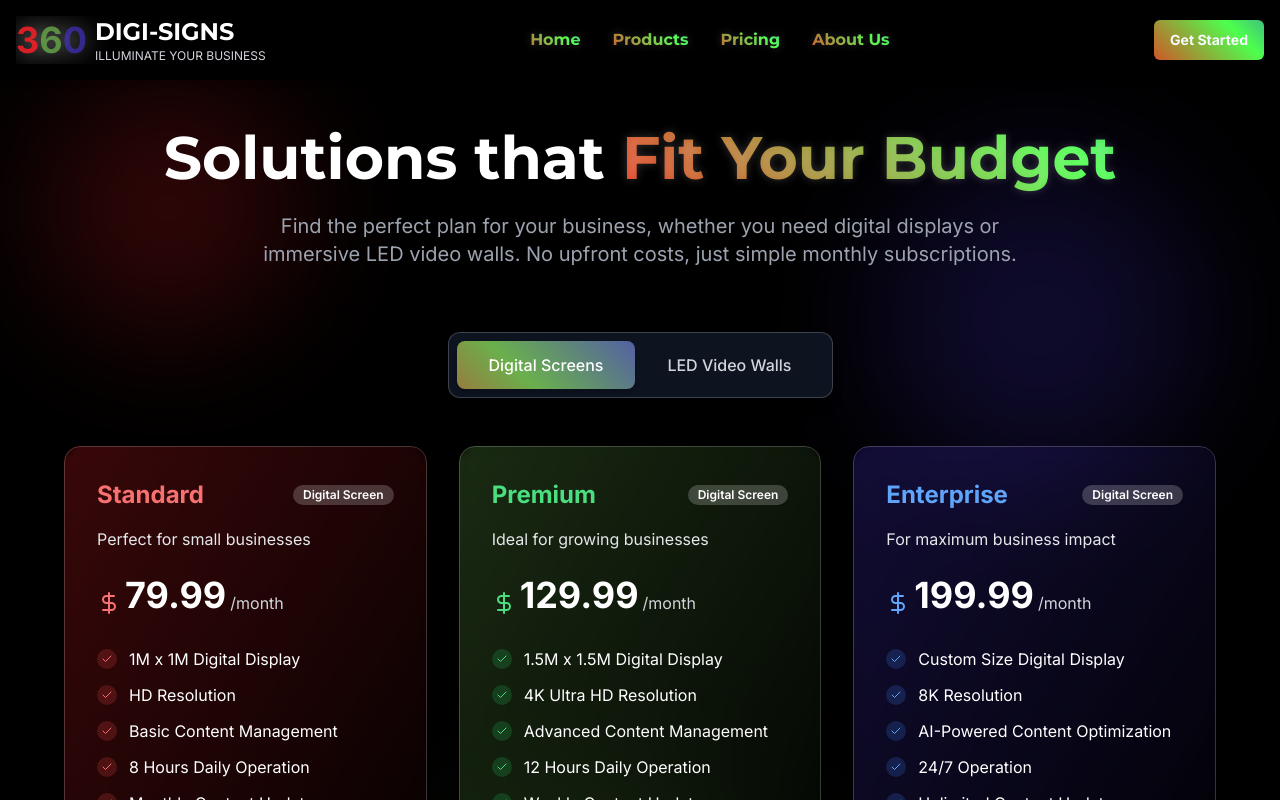
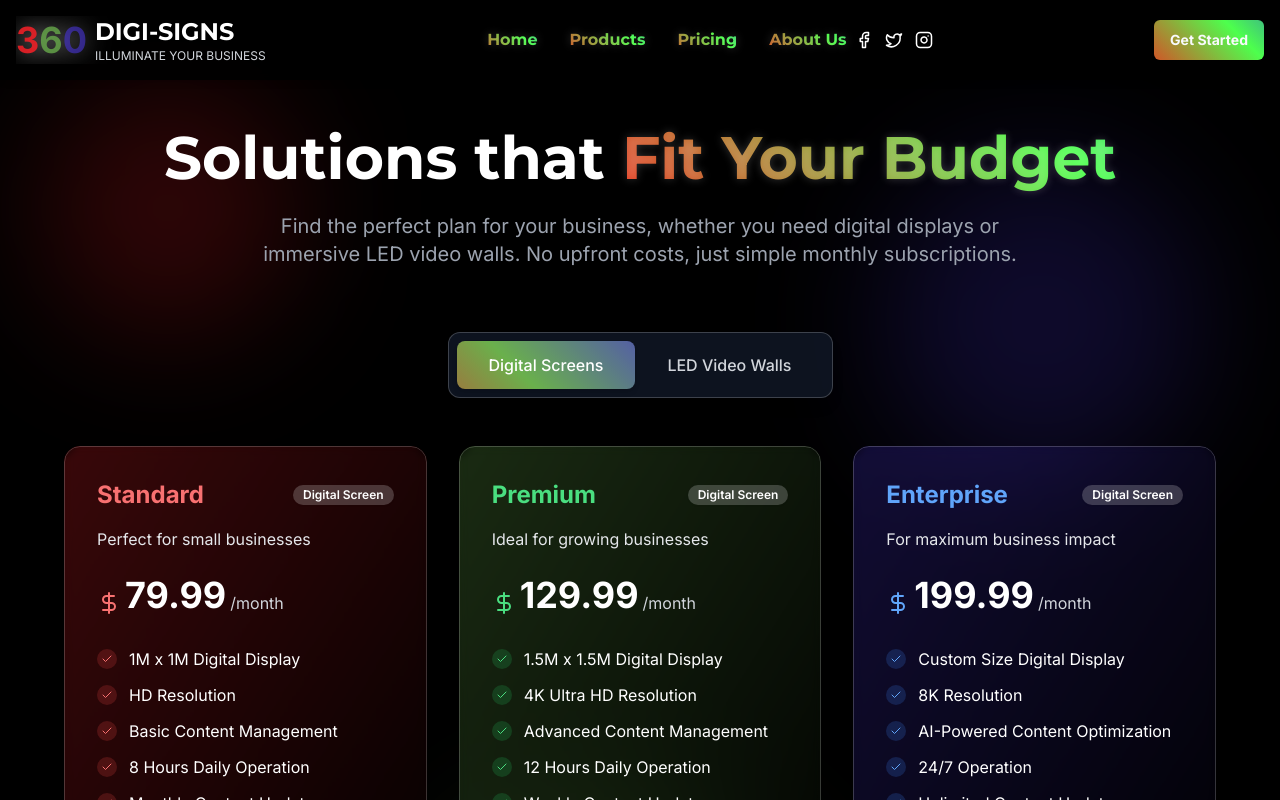
Before and after one commit to Admin360DigiSigns/glow-screen-subscription-hub, a React (Vite) app: page /pricing in a window 1280 px wide. Shown: the top 800 px of the page. Built offline with nearby package versions, Linux system fonts and the light colour scheme.

Commit message:
Add social media icons to navbar
Add Facebook, X, and Instagram icons next to the "About Us" link in the navbar.

```diff
--- a/src/components/Navbar.tsx
+++ b/src/components/Navbar.tsx
@@ -1,6 +1,6 @@
 
 import { useState } from "react";
-import { Menu, X } from "lucide-react";
+import { Menu, X, Facebook, Twitter, Instagram } from "lucide-react";
 import { Button } from "@/components/ui/button";
 import { Link } from "react-router-dom";
 import { Dialog, DialogTrigger, DialogContent } from "@/components/ui/dialog";
@@ -32,11 +32,24 @@ const Navbar = () => {
           {/* Desktop Navigation - Centered with white text */}
           <div className="hidden md:flex items-center justify-center font-large flex-1 font-bold">
             <div className="flex space-x-8">
-              <span className="text-rgb-animated font-display"  font-bold ><Link to="/" >Home</Link></span>
-              <span className="text-rgb-animated font-display "font-bold><Link to="/products" >Products</Link></span>
+              <span className="text-rgb-animated font-display" font-bold><Link to="/">Home</Link></span>
+              <span className="text-rgb-animated font-display" font-bold><Link to="/products">Products</Link></span>
 
-              <span className="text-rgb-animated font-display"font-bold><Link to="/pricing" >Pricing</Link></span>
-              <span className="text-rgb-animated font-display" font-bold><a href="/#showcase" >About Us</a></span>
+              <span className="text-rgb-animated font-display" font-bold><Link to="/pricing">Pricing</Link></span>
+              <div className="flex items-center space-x-2">
+                <span className="text-rgb-animated font-display" font-bold><a href="/#showcase">About Us</a></span>
+                <div className="flex items-center space-x-3 ml-2 social-icons-container">
+                  <a href="https://facebook.com" target="_blank" rel="noopener noreferrer" className="social-icon facebook hover:scale-110 transition-transform">
+                    <Facebook size={18} className="text-white hover:text-[#4267B2] transition-colors" />
+                  </a>
+                  <a href="https://twitter.com" target="_blank" rel="noopener noreferrer" className="social-icon twitter hover:scale-110 transition-transform">
+                    <Twitter size={18} className="text-white hover:text-[#1DA1F2] transition-colors" />
+                  </a>
+                  <a href="https://instagram.com" target="_blank" rel="noopener noreferrer" className="social-icon instagram hover:scale-110 transition-transform">
+                    <Instagram size={18} className="text-white hover:text-[#E1306C] transition-colors" />
+                  </a>
+                </div>
+              </div>
             </div>
           </div>
 
@@ -75,6 +88,17 @@ const Navbar = () => {
           <Link to="/products" className="block px-3 py-2 rounded-md text-base font-display font-bold text-white hover:bg-gray-900 animate-glow-pulse">Products</Link>
           <Link to="/pricing" className="block px-3 py-2 rounded-md text-base font-display font-bold text-white hover:bg-gray-900 animate-glow-pulse">Pricing</Link>
           <a href="/#showcase" className="block px-3 py-2 rounded-md text-base font-display font-bold text-white hover:bg-gray-900 animate-glow-pulse">About Us</a>
+          <div className="flex items-center space-x-4 px-3 py-2">
+            <a href="https://facebook.com" target="_blank" rel="noopener noreferrer" className="social-icon-mobile">
+              <Facebook size={20} className="text-white hover:text-[#4267B2]" />
+            </a>
+            <a href="https://twitter.com" target="_blank" rel="noopener noreferrer" className="social-icon-mobile">
+              <Twitter size={20} className="text-white hover:text-[#1DA1F2]" />
+            </a>
+            <a href="https://instagram.com" target="_blank" rel="noopener noreferrer" className="social-icon-mobile">
+              <Instagram size={20} className="text-white hover:text-[#E1306C]" />
+            </a>
+          </div>
           <div className="px-3 py-2">
             <Dialog>
               <DialogTrigger asChild>
```
